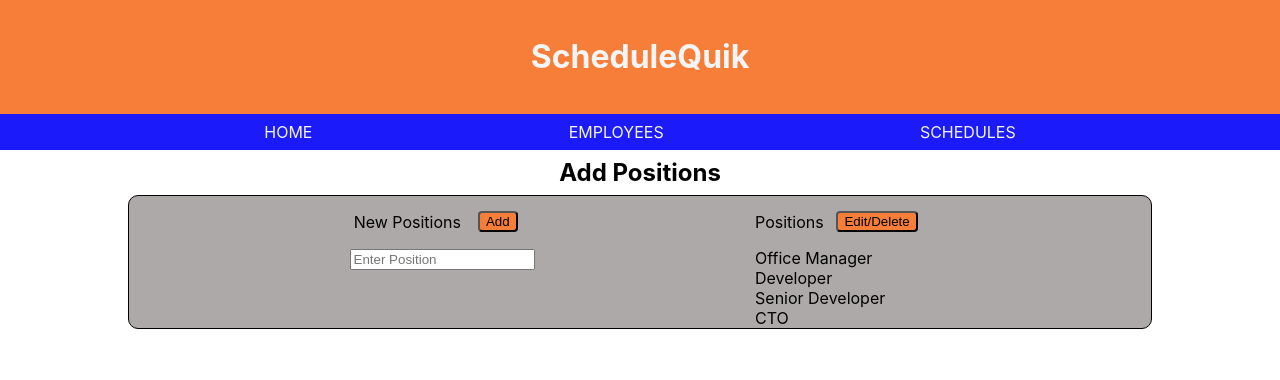
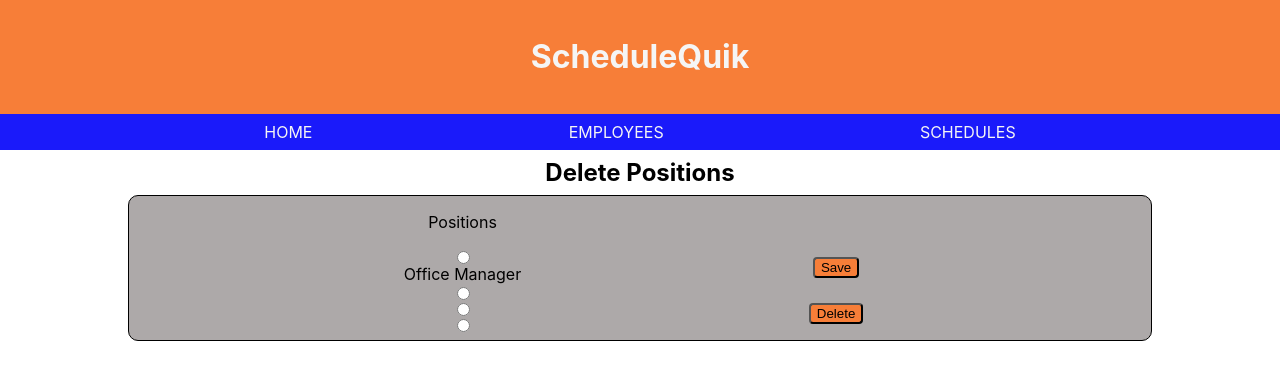
Before and after one commit to StPeteFrank/schedulequik, a React (Create React App) app: page / in a window 1280 px wide. Shown: the top 380 px of the page. Built offline with nearby package versions, Linux system fonts and the light colour scheme.

Commit message:
DeletePositionsContainer created.

```diff
--- a/src/App.js
+++ b/src/App.js
@@ -27,9 +27,9 @@ class App extends Component {
         {/* <Home /> */}
         {/* <Employees /> */}
         {/* <Schedules /> */}
-        <AddPositions />
+        {/* <AddPositions /> */}
         {/* <EditPositions /> */}
-        {/* <DeletePositions /> */}
+        <DeletePositions />
         {/* <AddNewEmployees /> */}
         {/* <QuikShiftAdd /> */}
         {/* <QuikShiftEdit /> */}
--- a/src/DeletePositions.js
+++ b/src/DeletePositions.js
@@ -5,6 +5,26 @@ class DeletePositions extends Component {
     return (
       <div>
         <h2>Delete Positions</h2>
+        <div className="DeletePositionContainer">
+          <section>
+            <p>Positions</p>
+            <div className="CurrentPositions">
+              <input type="radio" />
+              <label>Office Manager</label>
+              <input type="radio" placeholder="Junior Developer" />
+              <input type="radio" placeholder="Developer" />
+              <input type="radio" placeholder="CTO" />
+              {/* These input boxes need to come from the db of positions (http get) and need to be editable (http put). */}
+            </div>
+          </section>
+
+          <section className="DeletePositionsButtons">
+            <button>Save</button>
+            <button>Delete</button>
+            {/* Delete button takes you to DeletePosition view.
+            Save button takes you back to AddPosition view. */}
+          </section>
+        </div>
       </div>
     )
   }
--- a/src/EditPositions.js
+++ b/src/EditPositions.js
@@ -21,7 +21,7 @@ class EditPositions extends Component {
             <button>Save</button>
             <button>Delete</button>
             {/* Delete button takes you to DeletePosition view.
-            Save button takes you to AddPosition view. */}
+            Save button takes you back to AddPosition view. */}
           </section>
         </div>
       </div>
--- a/src/index.css
+++ b/src/index.css
@@ -169,5 +169,25 @@ button {
   display: flex;
   align-items: center;
   flex-direction: column;
-  margin-top: 7vh;
+  margin-top: 6vh;
 }
+.DeletePositionContainer {
+  border: 1px solid black;
+  border-radius: 10px;
+  display: flex;
+  justify-content: space-evenly;
+  background-color: rgb(173, 169, 169);
+  margin-left: 10vw;
+  margin-right: 10vw;
+}
+.DeletePositionContainer button {
+  border-radius: 4px;
+  margin: 1vw;
+  background-color: rgb(247, 126, 56);
+}
+.DeletePositionsButtons {
+  display: flex;
+  align-items: center;
+  flex-direction: column;
+  margin-top: 6vh;
+}
```
